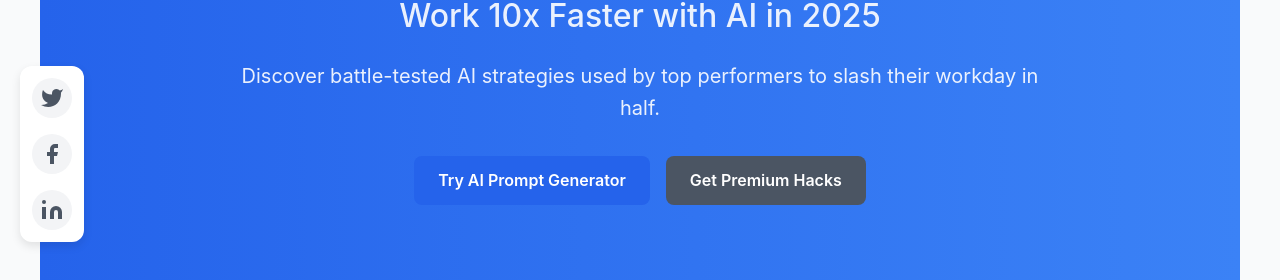
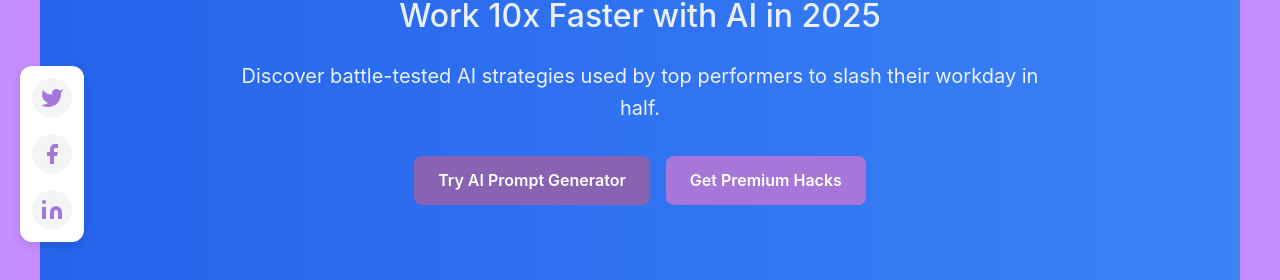
Before and after one commit to SargeJoseph/ai-productivity-hacks, a Next.js app: page / in a window 1280 px wide. Shown: the part 246-526 px from the top of the page. Built offline with nearby package versions, Linux system fonts and the light colour scheme.

Commit message:
Update globals.css

```diff
--- a/styles/globals.css
+++ b/styles/globals.css
@@ -6,13 +6,13 @@
 }
 
 :root {
-  --primary-color: #2563eb;
-  --secondary-color: #4b5563;
-  --accent-color: #f97316;
-  --background-color: #f9fafb;
+  --primary-color: #8962b2;
+  --secondary-color: #a677d8;
+  --accent-color: #7e5aa4;
+  --background-color: #c58dff;
   --text-color: #1f2937;
   --card-color: #ffffff;
-  --border-color: #e5e7eb;
+  --border-color: #312340;
   --font-family: 'Inter', -apple-system, BlinkMacSystemFont, 'Segoe UI', Roboto, Oxygen, Ubuntu, Cantarell, 'Open Sans', 'Helvetica Neue', sans-serif;
 }
 
```
